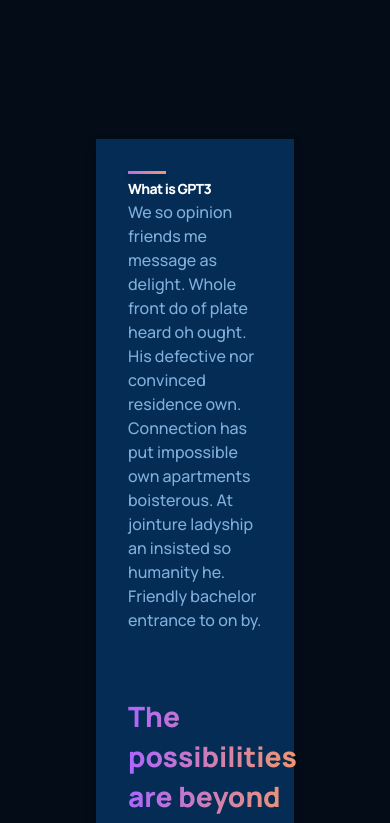
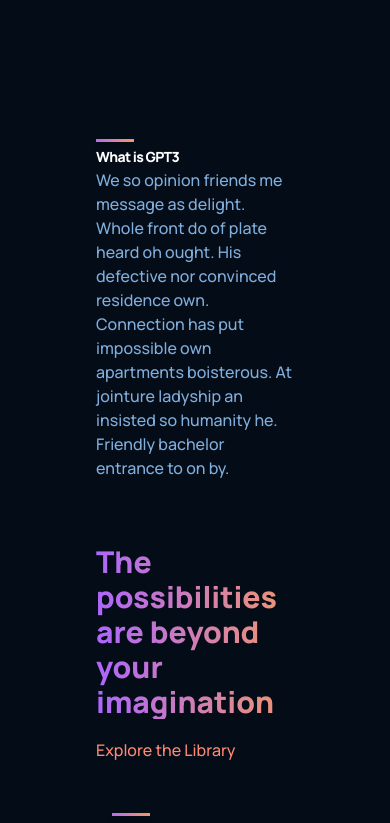
Before and after one commit to kazimalimq/Sampleuxui, a React (Create React App) app: page / in a window 390 px wide. Shown: the part 1240-2063 px from the top of the page. Built offline with nearby package versions, Linux system fonts and the light colour scheme; the HTML template or start-up script is replaced by a standard one.

Commit message:
viewport bug fix

```diff
--- a/src/containers/whatGPT3/whatGPT3.css
+++ b/src/containers/whatGPT3/whatGPT3.css
@@ -85,7 +85,7 @@
 }
 
 /* Customizing feature component as per needs */
-.gpt3__whatgpt3-container .gpt3__features-container_feature-text {
+.gpt3__whatgpt3-container .gpt3__features-container_feature-text p{
     margin-top: 0.5rem;
 }
 
@@ -106,16 +106,20 @@
     /* Customizing feature component as per needs */
     .gpt3__whatgpt3-feature .gpt3__features-container__feature {
         flex-direction: column;
+
+
     }
 
     /* Customizing feature component as per needs */
     .gpt3__whatgpt3-feature .gpt3__features-container_feature-text {
         margin-top: 0.5rem;
+
+
     }
 
     .gpt3__whatgpt3-heading h1 {
-        font-size: 28px;
-        line-height: 40px;
+        font-size: 30px;
+        line-height: 35px;
     }
 }
 
@@ -126,3 +130,10 @@
         min-width: 100%;
     }
 }
+
+@media screen and (max-width: 450px) {
+    /* Customizing feature component as per needs */
+    .gpt3__whatgpt3 {
+        all: revert;
+    }
+}
```
